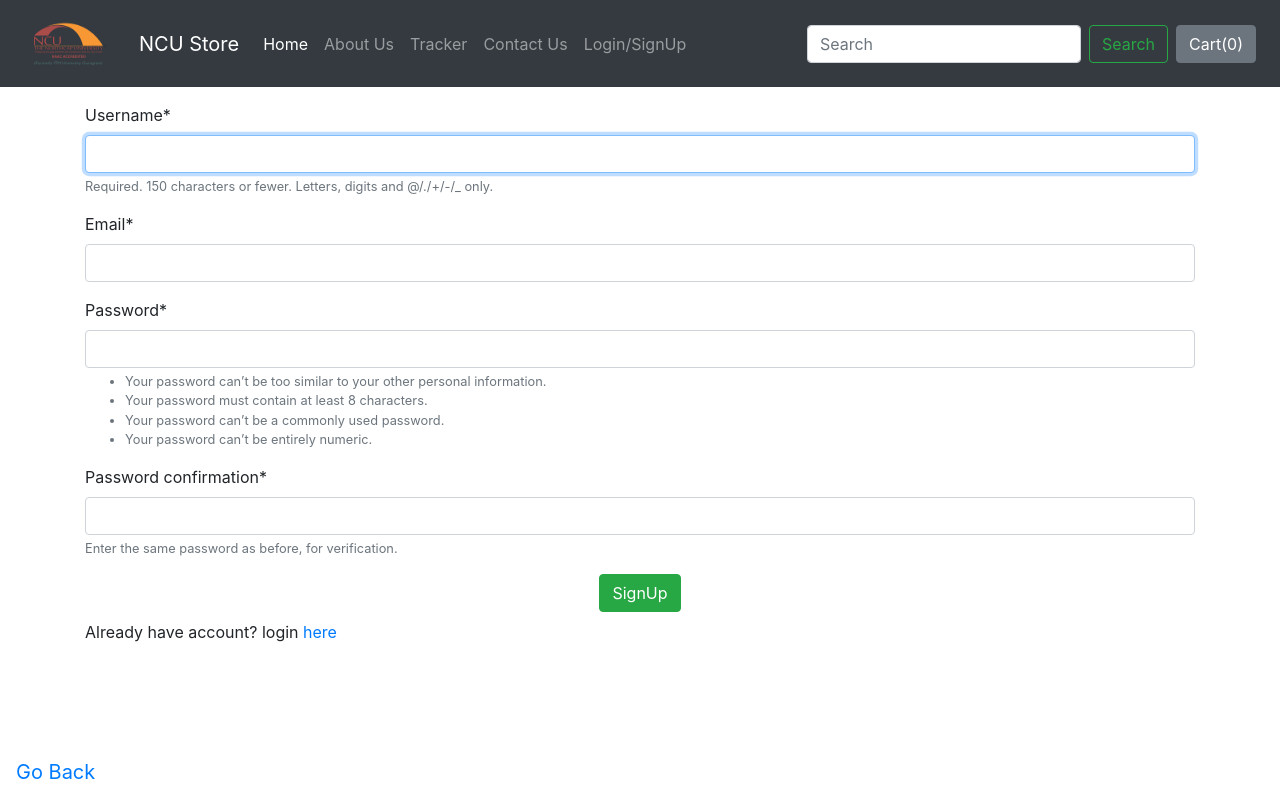
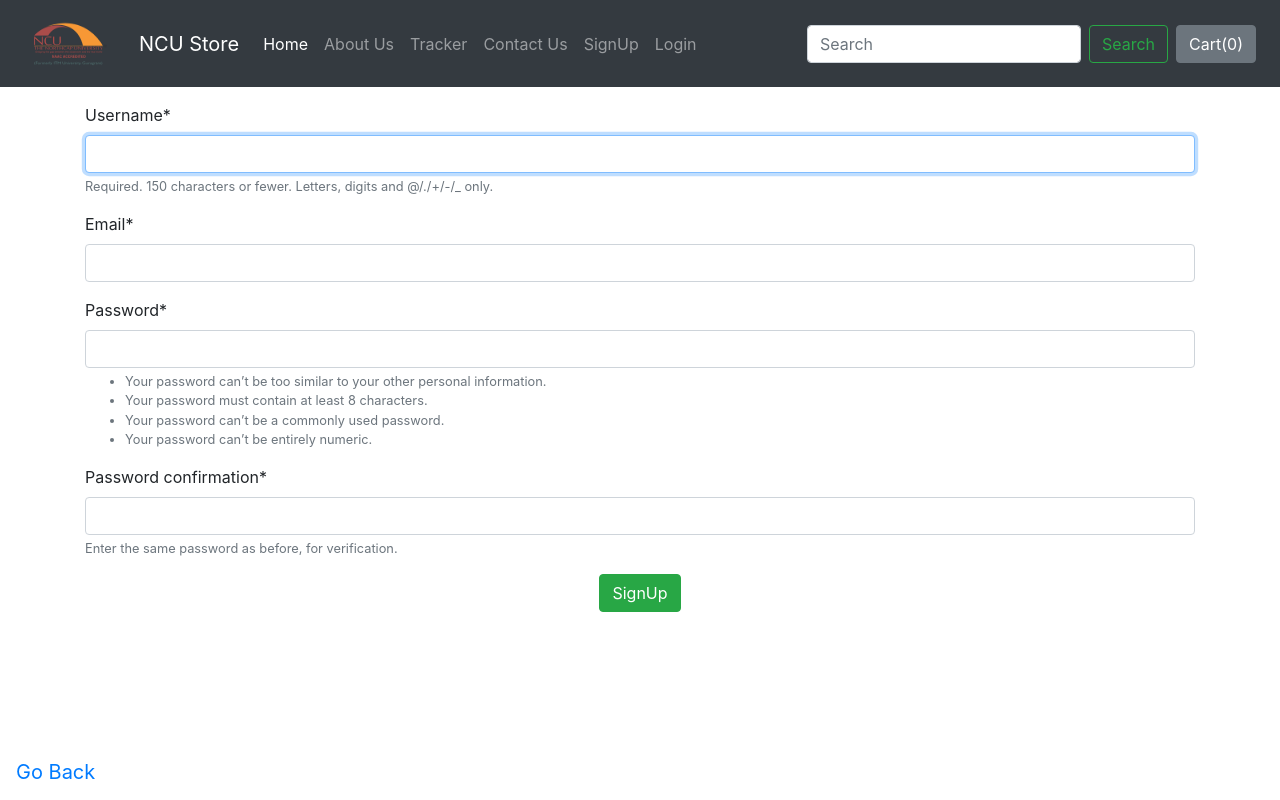
Before and after one commit to Harshit147/Django_website, a Django app: page /shop/register/ in a window 1280 px wide. Run offline with Django 3.2, Linux system fonts and the light colour scheme; some libraries are stand-ins or nearby versions.

Commit message:
Initial Commit

```diff
--- a/mac/shop/templates/shop/Basic.html
+++ b/mac/shop/templates/shop/Basic.html
@@ -44,9 +44,11 @@
         <a class="nav-link" href="/shop/contact">Contact Us</a>
       </li>
       <li class="nav-item">
-        <a class="nav-link" href="/shop/register">Login/SignUp</a>
+        <a class="nav-link" href="/shop/register">SignUp</a>
       </li>
-
+      <li class="nav-item">
+        <a class="nav-link" href="/shop/login">Login</a>
+      </li>
     </ul>
     <form class="form-inline my-2 my-lg-0">
       <input class="form-control mr-sm-2" type="search" placeholder="Search" aria-label="Search">
--- a/mac/shop/templates/shop/register.html
+++ b/mac/shop/templates/shop/register.html
@@ -13,9 +13,10 @@
         <h5 style="text-align:center;">
         <button type="submit" class="btn btn-success">SignUp</button>
         </h5>
-        <p>Already have account? login <a href="/shop/login">here</a> </p>
+
 
     </form>
+
 </div>
 
 
```
